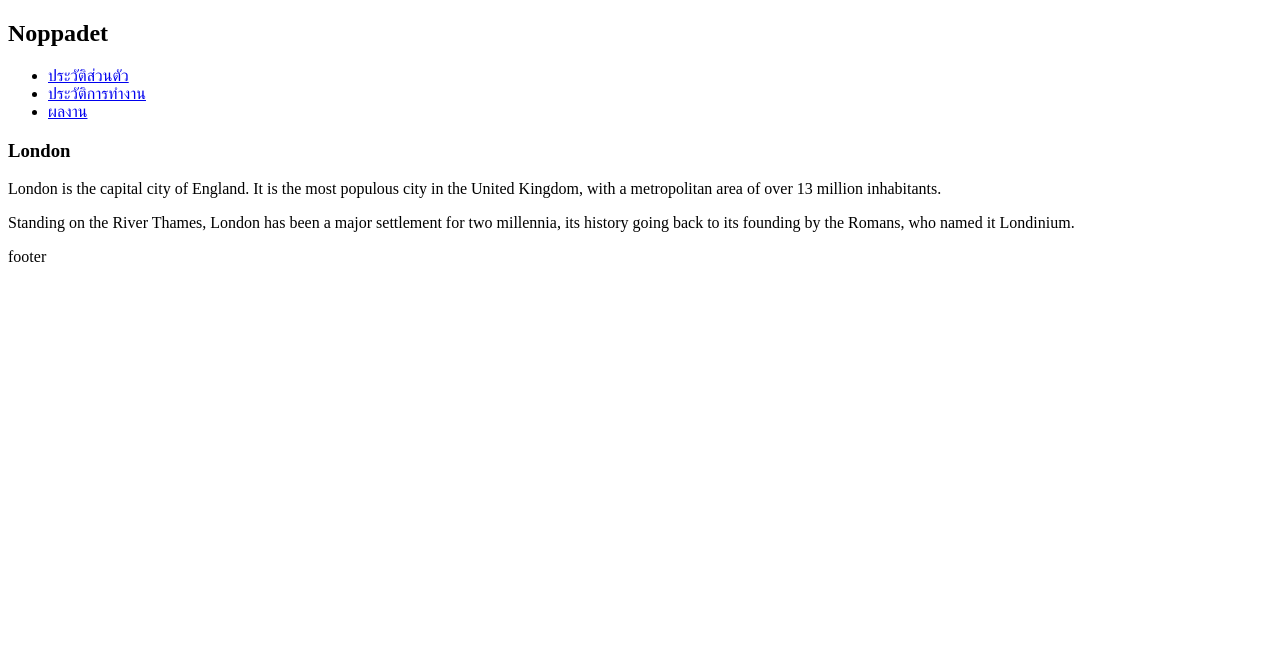
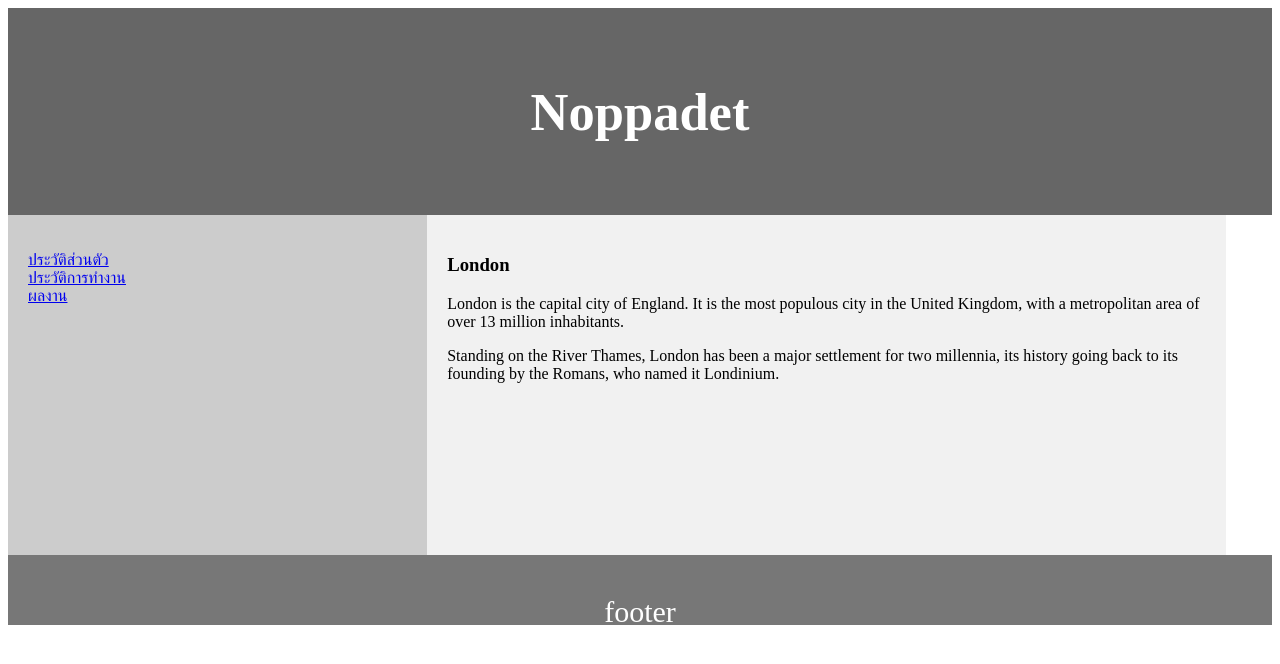
Before and after one commit to Noppadet0007/Noppadet_007, a plain HTML site: page index.html in a window 1280 px wide. Drawn offline with Linux system fonts and the light colour scheme.

Commit message:
Update index.html

```diff
--- a/index.html
+++ b/index.html
@@ -5,31 +5,81 @@
     <meta charset="UTF-8">
     <meta name="viewport" content="width=device-width, initial-scale=1.0">
     <title>Document</title>
-     <link rel="stylesheet" href="styles.css">
+    <style>
+
+        header {
+            background-color: #666;
+            padding: 30px;
+            text-align: center;
+            font-size: 35px;
+            color: white;
+        }
+
+
+        nav {
+            float: left;
+            width: 30%;
+            height: 300px;
+            background: #ccc;
+            padding: 20px;
+        }
+
+
+        nav ul {
+            list-style-type: none;
+            padding: 0;
+        }
+
+
+        article {
+            float: left;
+            padding: 20px;
+            width: 60%;
+            background-color: #f1f1f1;
+            height: 300px;
+        }
+
+
+        section::after {
+            content: "";
+            display: table;
+            clear: both;
+        }
+
+
+        footer {
+            background-color: #777;
+            padding: 10px;
+            text-align: center;
+            color: white;
+            height: 50px;
+            font-size: 30px;
+        }
+    </style>
 </head>
+
 <body>
-    <!--ส่วนหัวเว็บไซต์-->
+
     <header>
         <h2>Noppadet</h2>
     </header>
+
     <section>
         <nav>
             <ul>
-                <li><a href="a">ประวัติส่วนตัว</a></li>
-                <li><a href="a">ประวัติการทำงาน</a></li>
-                <li><a href="a">ผลงาน</a></li>
+                <li><a href="#">ประวัติส่วนตัว</a></li> <li><a href="#">ประวัติการทำงาน</a></li> <li><a href="#">ผลงาน</a></li>
             </ul>
         </nav>
 
         <article>
             <h1>London</h1>
             <p>London is the capital city of England. It is the most populous city in the United Kingdom, with a
-                metropolitan area of over 13 million inhabitants.</p>
+            metropolitan area of over 13 million inhabitants.</p>
             <p>Standing on the River Thames, London has been a major settlement for two millennia, its history going
-                back to
-                its founding by the Romans, who named it Londinium.</p>
+            back to its founding by the Romans, who named it Londinium.</p>
         </article>
     </section>
+
     <footer>
         <p>footer</p>
     </footer>
```
